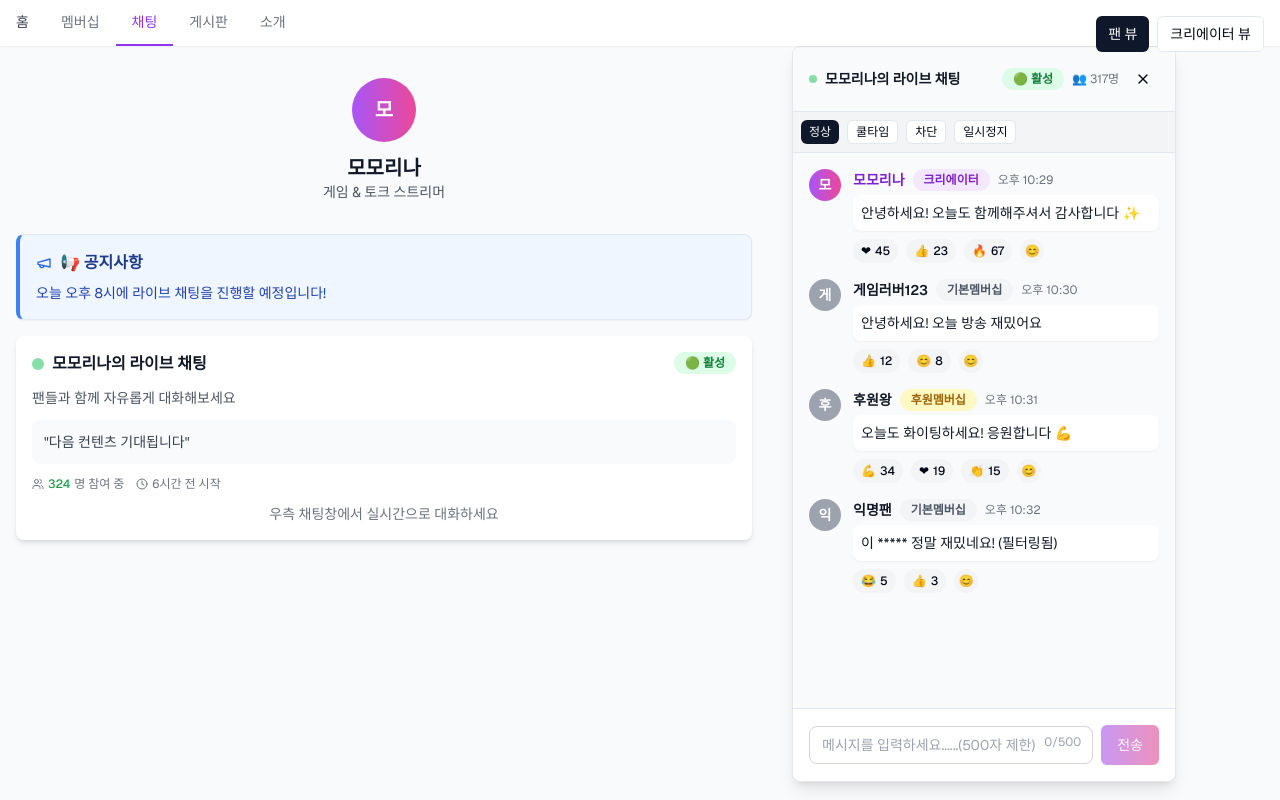
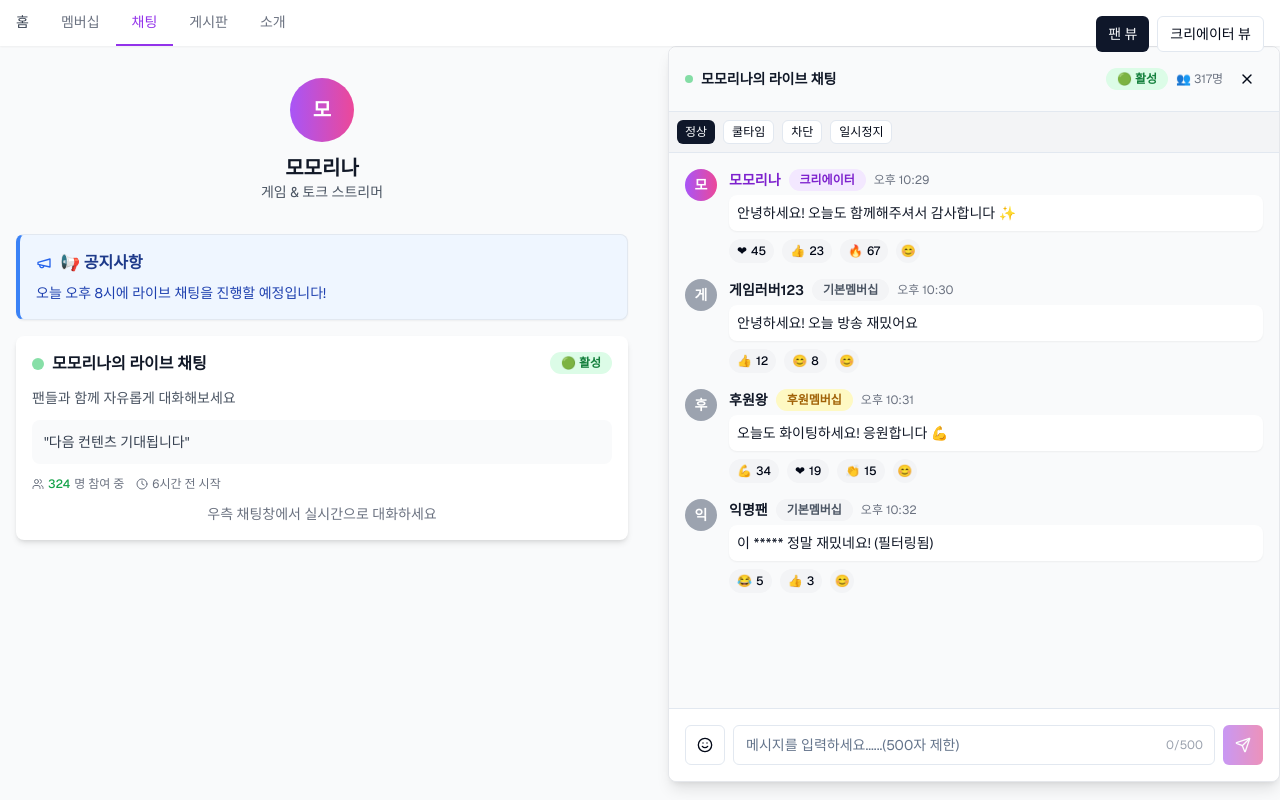
Before and after one commit to cultsoda/xromeda-chat, a Next.js app: page / in a window 1280 px wide. Both pictures are taken after a click on the button "입장하기". Built offline with nearby package versions, Linux system fonts and the light colour scheme.

Commit message:
채팅창 크기 조절 및 이모지 추가

```diff
--- a/components/channel-home-chat.tsx
+++ b/components/channel-home-chat.tsx
@@ -3,13 +3,27 @@
 import { Card, CardContent } from "@/components/ui/card"
 import { Button } from "@/components/ui/button"
 import { Badge } from "@/components/ui/badge"
-import { Users, MessageCircle, Crown, Volume2, Bell, Megaphone, ChevronUp, X, Minus, Clock } from "lucide-react"
+import {
+  Users,
+  MessageCircle,
+  Crown,
+  Volume2,
+  Bell,
+  Megaphone,
+  ChevronUp,
+  X,
+  Minus,
+  Clock,
+  Smile,
+  Send,
+} from "lucide-react"
 import { useChatContext } from "@/context/chat-context"
 import { useRealtimeUpdates } from "@/hooks/use-realtime-updates"
 import { useState, useEffect } from "react"
 import CreatorOnlyChat from "./creator-only-chat"
 import GeneralChat from "./general-chat"
 import ConfirmationModal from "./confirmation-modal"
+import { Input } from "@/components/ui/input"
 
 export default function ChannelHomeChatTab() {
   const { setActiveChatRoom, chatUIState, setChatUIState, joinChatRoom, leaveChatRoom } = useChatContext()
@@ -29,8 +43,8 @@ export default function ChannelHomeChatTab() {
   useEffect(() => {
     const handleResize = () => setWindowWidth(window.innerWidth)
     handleResize()
-    window.addEventListener('resize', handleResize)
-    return () => window.removeEventListener('resize', handleResize)
+    window.addEventListener("resize", handleResize)
+    return () => window.removeEventListener("resize", handleResize)
   }, [])
 
   const isMobile = windowWidth < 1024
@@ -75,7 +89,7 @@ export default function ChannelHomeChatTab() {
     setShowCreatorChat(false)
     setShowGeneralChat(false)
     // 풀스크린 종료 → 최소화로 전환
-    setChatUIState(prev => ({...prev, isMiniBar: true}))
+    setChatUIState((prev) => ({ ...prev, isMiniBar: true }))
   }
 
   // 최소화 상태에서 나가기 핸들러
@@ -91,7 +105,7 @@ export default function ChannelHomeChatTab() {
 
   // 최소화 영역 클릭으로 풀스크린 복귀
   const handleMiniBarExpand = () => {
-    setChatUIState(prev => ({...prev, isMiniBar: false}))
+    setChatUIState((prev) => ({ ...prev, isMiniBar: false }))
     if (chatUIState.currentRoom === "creator-only") {
       setShowCreatorChat(true)
     } else if (chatUIState.currentRoom === "live-chat") {
@@ -131,13 +145,13 @@ export default function ChannelHomeChatTab() {
 
       {/* Main Content Area */}
       <div className="max-w-7xl mx-auto">
-        <div className={`flex ${!isMobile && chatUIState.isActive ? 'gap-6' : 'justify-center'}`}>
+        <div className={`flex ${!isMobile && chatUIState.isActive ? "gap-6" : "justify-center"}`}>
           {/* Left Content */}
-          <div className={`p-4 space-y-4 transition-all duration-300 ${
-            !isMobile && chatUIState.isActive
-              ? 'flex-1 max-w-3xl'
-              : 'w-full max-w-md'
-          }`}>
+          <div
+            className={`p-4 space-y-4 transition-all duration-300 ${
+              !isMobile && chatUIState.isActive ? "flex-1 max-w-3xl" : "w-full max-w-md"
+            }`}
+          >
             {/* Creator Profile Header */}
             <div className="text-center py-4">
               <div className="w-16 h-16 mx-auto mb-3 rounded-full bg-gradient-to-r from-purple-500 to-pink-500 flex items-center justify-center">
@@ -150,7 +164,7 @@ export default function ChannelHomeChatTab() {
             {/* Popular Content Section - 삭제됨 */}
 
             {/* Announcement Section - 2분할시 맨 위로 */}
-            {(!isMobile && chatUIState.isActive) && (
+            {!isMobile && chatUIState.isActive && (
               <Card className="border-l-4 border-l-blue-500 bg-blue-50 mb-4">
                 <CardContent className="p-4">
                   <div className="flex items-center gap-2 mb-2">
@@ -163,7 +177,7 @@ export default function ChannelHomeChatTab() {
             )}
 
             {/* 2분할시 라이브 채팅 카드만 표시 */}
-            {(!isMobile && chatUIState.isActive) && (
+            {!isMobile && chatUIState.isActive && (
               <Card className="overflow-hidden border-0 shadow-md hover:shadow-lg transition-all duration-300">
                 <CardContent className="p-4">
                   <div className="flex items-start justify-between mb-3">
@@ -214,7 +228,7 @@ export default function ChannelHomeChatTab() {
             )}
 
             {/* Chat Rooms - Always show, but hide on PC when chat is active */}
-            {!((!isMobile && chatUIState.isActive)) && (
+            {!(!isMobile && chatUIState.isActive) && (
               <div className="space-y-4">
                 {/* Creator Only Chat */}
                 <Card className="overflow-hidden border-0 shadow-md hover:shadow-lg transition-all duration-300">
@@ -330,12 +344,12 @@ export default function ChannelHomeChatTab() {
 
           {/* PC Right Sidebar Chat */}
           {!isMobile && chatUIState.isActive && !chatUIState.isMinimized && (
-            <div className="w-96 sticky top-16 h-[calc(100vh-4rem)]">
+            <div className="flex-1 sticky top-16 h-[calc(100vh-4rem)]">
               <SidebarChat
                 roomType={chatUIState.currentRoom || ""}
                 onClose={() => {
                   // PC에서 끄기 누르면 2분할 복구하고 최소화로 전환
-                  setChatUIState(prev => ({...prev, isMinimized: true}))
+                  setChatUIState((prev) => ({ ...prev, isMinimized: true }))
                 }}
               />
             </div>
@@ -344,33 +358,35 @@ export default function ChannelHomeChatTab() {
       </div>
 
       {/* PC Minimized Chat (우하단) */}
-      {!isMobile && chatUIState.isActive && chatUIState.isMinimized && (
+      {!isMobile &&
+        chatUIState.isActive &&
+        chatUIState.isMinimized &&
+        chatUIState.currentRoom && (
           <div className="fixed bottom-4 right-4 z-50">
             <PCMinimizedChat
-            roomType={chatUIState.currentRoom || ""}
-            participantCount={participantCounts[chatUIState.currentRoom] || 0}
-            latestMessage={latestMessages[chatUIState.currentRoom] || ""}
-            onExpand={() => setChatUIState(prev => ({...prev, isMinimized: false}))}
+              roomType={chatUIState.currentRoom}
+              participantCount={participantCounts[chatUIState.currentRoom as keyof typeof participantCounts] || 0}
+              latestMessage={latestMessages[chatUIState.currentRoom as keyof typeof latestMessages] || ""}
+              onExpand={() => setChatUIState((prev) => ({ ...prev, isMinimized: false }))}
               onClose={() => setShowExitConfirm(true)}
             />
           </div>
         )}
 
       {/* Mobile Mini Chat Bar - 채팅이 활성화되어 있으면 항상 표시 */}
-      {isMobile && chatUIState.isActive && chatUIState.isMiniBar && (
+      {isMobile && chatUIState.isActive && chatUIState.isMiniBar && chatUIState.currentRoom && (
         <div className="fixed bottom-0 left-0 right-0 bg-white border-t shadow-lg p-4 z-50">
           <div className="flex items-center justify-between">
-            <div
-              className="flex-1 cursor-pointer"
-              onClick={handleMiniBarExpand}
-            >
+            <div className="flex-1 cursor-pointer" onClick={handleMiniBarExpand}>
               <div className="flex items-center gap-2 mb-1">
                 <div className="w-2 h-2 bg-green-500 rounded-full animate-pulse" />
-                <span className="text-sm font-medium">채팅 중 • {participantCounts[chatUIState.currentRoom] || 0}명 참여</span>
+                <span className="text-sm font-medium">
+                  채팅 중 • {participantCounts[chatUIState.currentRoom as keyof typeof participantCounts] || 0}명 참여
+                </span>
                 <ChevronUp className="w-4 h-4 text-gray-400" />
               </div>
               <p className="text-xs text-gray-600 truncate">
-                최신: "{latestMessages[chatUIState.currentRoom] || ""}"
+                최신: "{latestMessages[chatUIState.currentRoom as keyof typeof latestMessages] || ""}"
               </p>
             </div>
             <Button size="sm" variant="ghost" onClick={handleMiniBarExit} className="ml-2">
@@ -381,14 +397,8 @@ export default function ChannelHomeChatTab() {
       )}
 
       {/* Mobile Chat Modals */}
-      <CreatorOnlyChat
-        isOpen={showCreatorChat}
-        onClose={handleMobileChatClose}
-      />
-      <GeneralChat
-        isOpen={showGeneralChat}
-        onClose={handleMobileChatClose}
-      />
+      <CreatorOnlyChat isOpen={showCreatorChat} onClose={handleMobileChatClose} />
+      <GeneralChat isOpen={showGeneralChat} onClose={handleMobileChatClose} />
 
       {/* Exit Confirmation Modal */}
       <ConfirmationModal
@@ -405,11 +415,15 @@ export default function ChannelHomeChatTab() {
 }
 
 // PC Sidebar Chat Component
-function SidebarChat({ roomType, onClose }: {
+function SidebarChat({
+  roomType,
+  onClose,
+}: {
   roomType: string
   onClose: () => void
 }) {
   const [currentMessage, setCurrentMessage] = useState("")
+  const [showEmojiPalette, setShowEmojiPalette] = useState(false)
   const [restrictionDemo, setRestrictionDemo] = useState<"none" | "cooldown" | "blocked" | "paused">("none")
   const [messages] = useState([
     {
@@ -419,7 +433,7 @@ function SidebarChat({ roomType, onClose }: {
       membershipLevel: "크리에이터",
       content: "안녕하세요! 오늘도 함께해주셔서 감사합니다 ✨",
       timestamp: "오후 10:29",
-      reactions: { "❤": 45, "👍": 23, "🔥": 67 }
+      reactions: { "❤": 45, "👍": 23, "🔥": 67 },
     },
     {
       id: "2",
@@ -428,7 +442,7 @@ function SidebarChat({ roomType, onClose }: {
       membershipLevel: "기본멤버십",
       content: "안녕하세요! 오늘 방송 재밌어요",
       timestamp: "오후 10:30",
-      reactions: { "👍": 12, "😊": 8 }
+      reactions: { "👍": 12, "😊": 8 },
     },
     {
       id: "3",
@@ -437,7 +451,7 @@ function SidebarChat({ roomType, onClose }: {
       membershipLevel: "후원멤버십",
       content: "오늘도 화이팅하세요! 응원합니다 💪",
       timestamp: "오후 10:31",
-      reactions: { "💪": 34, "❤": 19, "👏": 15 }
+      reactions: { "💪": 34, "❤": 19, "👏": 15 },
     },
     {
       id: "4",
@@ -446,9 +460,11 @@ function SidebarChat({ roomType, onClose }: {
       membershipLevel: "기본멤버십",
       content: "이 ***** 정말 재밌네요! (필터링됨)",
       timestamp: "오후 10:32",
-      reactions: { "😂": 5, "👍": 3 }
-    }
+      reactions: { "😂": 5, "👍": 3 },
+    },
   ])
+
+  const emojiPalette = ["😊", "😂", "❤️", "👍", "👏", "🔥", "😍", "🤔", "😢", "🎉", "💪", "🎮", "✨", "🙌", "💯"]
 
   const handleSendMessage = () => {
     if (!currentMessage.trim()) return
@@ -539,9 +555,7 @@ function SidebarChat({ roomType, onClose }: {
         <div className="bg-red-50 border-b border-red-200 p-3">
           {restrictionDemo === "cooldown" && (
             <div className="flex items-center gap-2 text-red-700">
-              <span className="text-sm font-medium">
-                ⚠️ 1분 쿨타임이 적용되었습니다. (45초 남음)
-              </span>
+              <span className="text-sm font-medium">⚠️ 1분 쿨타임이 적용되었습니다. (45초 남음)</span>
             </div>
           )}
           {restrictionDemo === "blocked" && (
@@ -558,9 +572,7 @@ function SidebarChat({ roomType, onClose }: {
           )}
           {restrictionDemo === "paused" && (
             <div className="flex items-center gap-2 text-yellow-700">
-              <span className="text-sm font-medium">
-                🟡 전체 채팅 일시정지 - 남은 시간: 8분 32초
-              </span>
+              <span className="text-sm font-medium">🟡 전체 채팅 일시정지 - 남은 시간: 8분 32초</span>
             </div>
           )}
         </div>
@@ -572,29 +584,35 @@ function SidebarChat({ roomType, onClose }: {
           <div key={message.id} className="space-y-2">
             <div className="flex items-start gap-3">
               {/* Avatar */}
-              <div className={`w-8 h-8 rounded-full flex items-center justify-center text-white text-sm font-semibold ${
+              <div
+                className={`w-8 h-8 rounded-full flex items-center justify-center text-white text-sm font-semibold ${
                   message.userType === "creator"
                     ? "bg-gradient-to-r from-purple-500 to-pink-500"
                     : "bg-gray-400"
-              }`}>
+                }`}
+              >
                 {message.userName.charAt(0)}
               </div>
 
               <div className="flex-1 min-w-0">
                 {/* User Info */}
                 <div className="flex items-center gap-2 mb-1">
-                  <span className={`font-semibold text-sm ${
+                  <span
+                    className={`font-semibold text-sm ${
                       message.userType === "creator" ? "text-purple-700" : "text-gray-900"
-                  }`}>
+                    }`}
+                  >
                     {message.userName}
                   </span>
-                  <Badge className={`text-xs ${
+                  <Badge
+                    className={`text-xs ${
                       message.userType === "creator"
                         ? "bg-purple-100 text-purple-700"
                         : message.membershipLevel === "후원멤버십"
                           ? "bg-yellow-100 text-yellow-700"
                           : "bg-gray-100 text-gray-600"
-                  }`}>
+                    }`}
+                  >
                     {message.membershipLevel}
                   </Badge>
                   <span className="text-xs text-gray-500">{message.timestamp}</span>
@@ -629,23 +647,31 @@ function SidebarChat({ roomType, onClose }: {
       {/* Input Area */}
       <div className="p-4 border-t bg-white rounded-b-lg">
         <div className="flex items-center gap-2">
+          <Button
+            variant="outline"
+            size="icon"
+            onClick={() => setShowEmojiPalette(!showEmojiPalette)}
+            disabled={isInputDisabled()}
+            className="flex-shrink-0"
+          >
+            <Smile className="w-5 h-5" />
+          </Button>
           <div className="flex-1 relative">
-            <input
-              type="text"
+            <Input
               value={currentMessage}
               onChange={(e) => setCurrentMessage(e.target.value)}
               onKeyPress={handleKeyPress}
               placeholder={getPlaceholderText()}
-              className={`w-full px-3 py-2 border rounded-lg text-sm focus:outline-none focus:ring-2 focus:ring-purple-500 focus:border-transparent ${
+              disabled={isInputDisabled()}
+              maxLength={500}
+              className={`pr-12 ${
                 isInputDisabled()
-                  ? "border-red-300 bg-red-50 text-red-500 placeholder-red-400 cursor-not-allowed"
-                  : "border-gray-300"
+                  ? "border-red-300 bg-red-50 text-red-500 placeholder-red-400"
+                  : "focus:ring-purple-500 focus:border-transparent"
               }`}
-              maxLength={500}
-              disabled={isInputDisabled()}
             />
             {!isInputDisabled() && (
-              <span className="absolute right-3 top-2 text-xs text-gray-400">
+              <span className="absolute right-3 top-1/2 transform -translate-y-1/2 text-xs text-gray-400">
                 {currentMessage.length}/500
               </span>
             )}
@@ -653,18 +679,46 @@ function SidebarChat({ roomType, onClose }: {
           <Button
             onClick={handleSendMessage}
             disabled={!currentMessage.trim() || isInputDisabled()}
-            className="bg-gradient-to-r from-purple-600 to-pink-600 hover:from-purple-700 hover:to-pink-700 px-4 py-2"
+            size="icon"
+            className="flex-shrink-0 bg-gradient-to-r from-purple-600 to-pink-600 hover:from-purple-700 hover:to-pink-700"
           >
-            전송
+            <Send className="w-4 h-4" />
           </Button>
         </div>
+
+        {/* Emoji Palette */}
+        {showEmojiPalette && !isInputDisabled() && (
+          <Card className="mt-3 border-0 shadow-lg">
+            <CardContent className="p-4">
+              <div className="grid grid-cols-8 gap-2">
+                {emojiPalette.map((emoji) => (
+                  <button
+                    key={emoji}
+                    onClick={() => {
+                      setCurrentMessage((prev) => prev + emoji)
+                    }}
+                    className="w-10 h-10 rounded-xl hover:bg-gray-100 flex items-center justify-center text-2xl transition-all hover:scale-110 active:scale-95"
+                  >
+                    {emoji}
+                  </button>
+                ))}
+              </div>
+            </CardContent>
+          </Card>
+        )}
       </div>
     </div>
   )
 }
 
 // PC Minimized Chat Component (우하단)
-function PCMinimizedChat({ roomType, participantCount, latestMessage, onExpand, onClose }: {
+function PCMinimizedChat({
+  roomType,
+  participantCount,
+  latestMessage,
+  onExpand,
+  onClose,
+}: {
   roomType: string
   participantCount: number
   latestMessage: string
@@ -682,30 +736,16 @@ function PCMinimizedChat({ roomType, participantCount, latestMessage, onExpand,
           <span className="text-xs text-gray-500">{participantCount}명</span>
         </div>
         <div className="flex gap-1">
-          <Button
-            size="sm"
-            variant="ghost"
-            onClick={onExpand}
-            className="h-6 w-6 p-0"
-            title="채팅창 복구"
-          >
+          <Button size="sm" variant="ghost" onClick={onExpand} className="h-6 w-6 p-0" title="채팅창 복구">
             <ChevronUp className="w-3 h-3" />
           </Button>
-          <Button
-            size="sm"
-            variant="ghost"
-            onClick={onClose}
-            className="h-6 w-6 p-0"
-            title="채팅 나가기"
-          >
+          <Button size="sm" variant="ghost" onClick={onClose} className="h-6 w-6 p-0" title="채팅 나가기">
             <X className="w-3 h-3" />
           </Button>
         </div>
       </div>
       <div className="cursor-pointer" onClick={onExpand}>
-        <p className="text-xs text-gray-600 truncate">
-          최신: "{latestMessage}"
-        </p>
+        <p className="text-xs text-gray-600 truncate">최신: "{latestMessage}"</p>
       </div>
     </div>
   )
```
Lines whose indentation alone changed are shown as unchanged.
